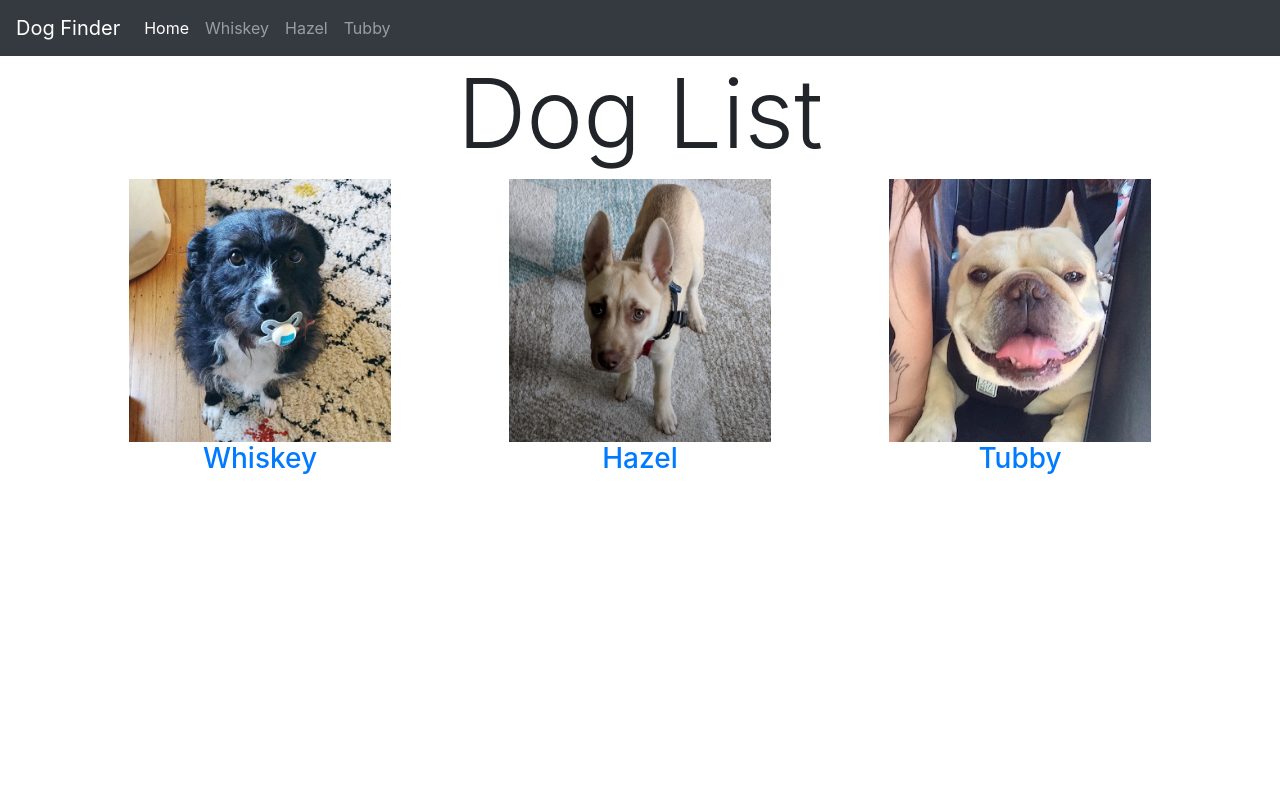
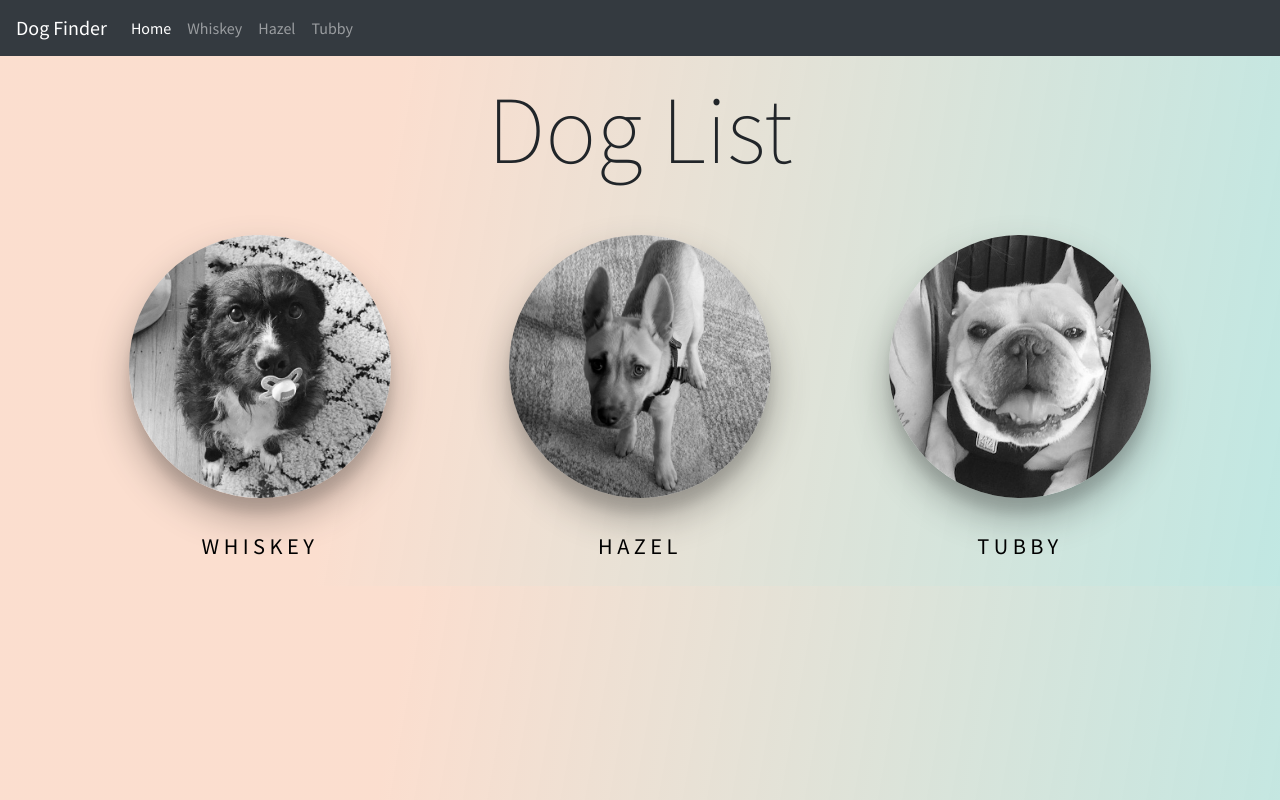
Before and after one commit to hyhong-code/react-dog-finder, a React (Create React App) app: page /dogs in a window 1280 px wide. Built offline with nearby package versions, Linux system fonts and the light colour scheme.

Commit message:
finish up

```diff
--- a/src/Dog.css
+++ b/src/Dog.css
@@ -1,3 +1,11 @@
-.DogDetails img {
-  width: 75%;
+.DogDetails-card {
+  box-shadow: 0 19px 38px rgba(0, 0, 0, 0.3), 0 15px 12px rgba(0, 0, 0, 0.1);
 }
+
+.DogDetails-card img {
+  filter: grayscale();
+  transition: 0.4s filter ease;
+}
+.DogDetails-card:hover img {
+  filter: none;
+}
--- a/src/Dog.js
+++ b/src/Dog.js
@@ -1,5 +1,6 @@
 import React, { Component } from "react";
 import { Link } from "react-router-dom";
+import "./Dog.css";
 
 class Dog extends Component {
   render() {
@@ -21,7 +22,7 @@
               ))}
             </ul>
             <div className="card-body">
-              <Link className="btn btn-secondary" to="/dogs">
+              <Link className="btn btn-info" to="/dogs">
                 GO BACK
               </Link>
             </div>
--- a/src/DogList.css
+++ b/src/DogList.css
@@ -1,3 +1,45 @@
 .Dog img {
   width: 75%;
+  filter: grayscale();
+  box-shadow: 0 19px 38px rgba(0, 0, 0, 0.3), 0 15px 12px rgba(0, 0, 0, 0.1);
+  border-radius: 50%;
+  transition: 0.4s filter ease;
 }
+
+.Dog:hover img {
+  filter: none;
+}
+
+.Dog .underline {
+  text-decoration: none;
+  border: 4px solid transparent;
+  display: inline-block;
+  vertical-align: top;
+  line-height: 36px;
+  text-transform: uppercase;
+  color: black;
+  letter-spacing: 0.2em;
+  text-align: center;
+  font-size: 1.4rem;
+  margin: 10px;
+  position: relative;
+}
+
+.underline::after {
+  width: 0%;
+  height: 4px;
+  display: block;
+  background-color: #fff;
+  content: "";
+  position: absolute;
+  top: 34px;
+  left: 50%;
+  transition: left 0.4s cubic-bezier(0.215, 0.61, 0.355, 1),
+    width 0.4s cubic-bezier(0.215, 0.61, 0.355, 1);
+}
+
+.Dog:hover .underline::after {
+  width: 100%;
+  top: 34px;
+  left: 0;
+}
--- a/src/DogList.js
+++ b/src/DogList.js
@@ -6,13 +6,18 @@
   render() {
     return (
       <div className="DogList">
-        <h1 className="display-1 text-center">Dog List</h1>
+        <h1 className="display-1 text-center mb-5 mt-3">Dog List</h1>
         <div className="row">
           {this.props.dogs.map((dog) => (
             <div className="Dog col-lg-4 col-md-6 text-center" key={dog.name}>
               <img alt={dog.name} src={dog.src} />
-              <h3>
-                <Link to={`/dogs/${dog.name.toLowerCase()}`}>{dog.name}</Link>
+              <h3 className="mt-3">
+                <Link
+                  className="underline"
+                  to={`/dogs/${dog.name.toLowerCase()}`}
+                >
+                  {dog.name}
+                </Link>
               </h3>
             </div>
           ))}
--- a/src/Routes.js
+++ b/src/Routes.js
@@ -18,7 +18,9 @@
         <Route
           exact
           path="/dogs"
-          render={() => <DogList dogs={this.props.dogs} />}
+          render={(routeProps) => (
+            <DogList {...routeProps} dogs={this.props.dogs} />
+          )}
         />
         <Route exact path="/dogs/:name" render={getDog} />
         <Redirect to="/dogs" />
--- a/src/index.css
+++ b/src/index.css
@@ -1,13 +1,18 @@
+@import url("https://fonts.googleapis.com/css?family=Source+Sans+Pro:200,400");
+
 body {
   margin: 0;
-  font-family: -apple-system, BlinkMacSystemFont, 'Segoe UI', 'Roboto', 'Oxygen',
-    'Ubuntu', 'Cantarell', 'Fira Sans', 'Droid Sans', 'Helvetica Neue',
-    sans-serif;
+  font-family: "Source Sans Pro";
   -webkit-font-smoothing: antialiased;
   -moz-osx-font-smoothing: grayscale;
+  background: linear-gradient(
+    100deg,
+    rgba(250, 214, 195, 0.8) 30%,
+    #b0eae8 120%
+  );
 }
 
 code {
-  font-family: source-code-pro, Menlo, Monaco, Consolas, 'Courier New',
+  font-family: source-code-pro, Menlo, Monaco, Consolas, "Courier New",
     monospace;
 }
```
